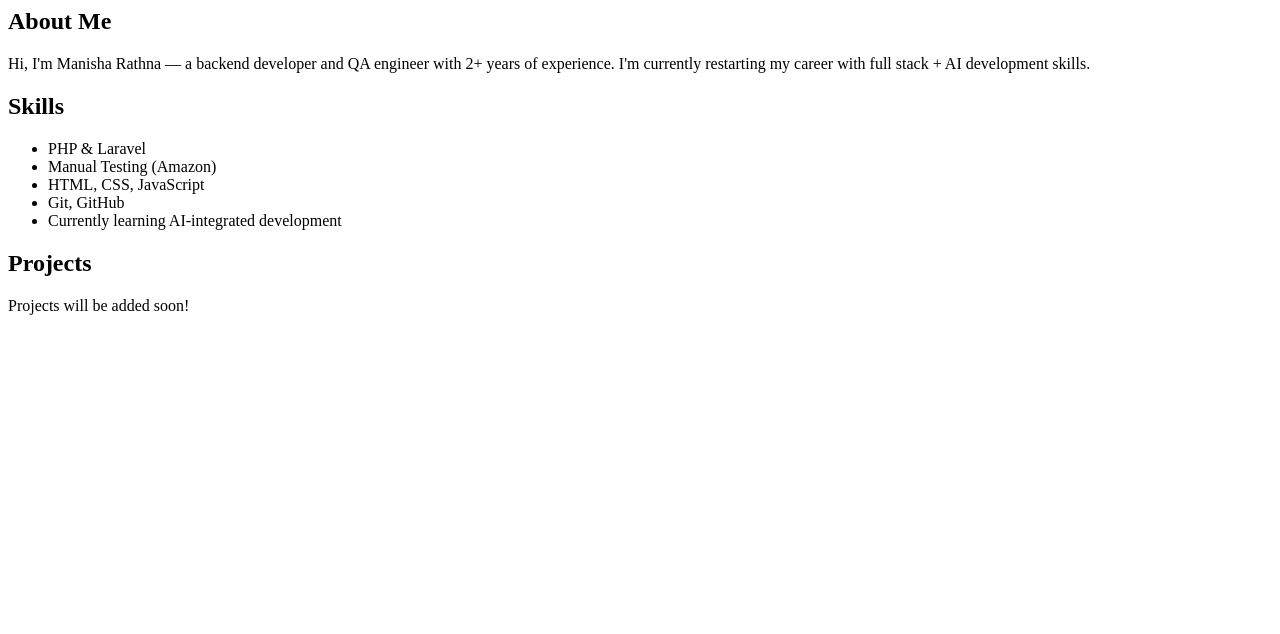
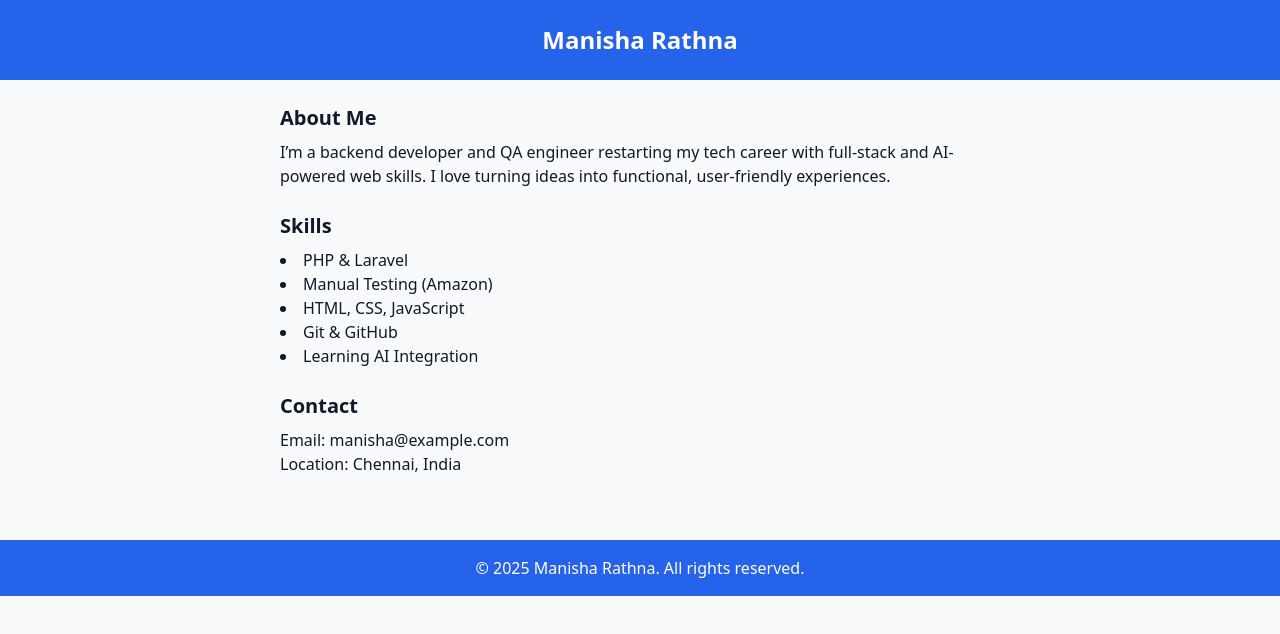
Before and after one commit to Manishaarathna97/portfolio, a plain HTML site: page index.html in a window 1280 px wide. Drawn offline with nearby package versions, Linux system fonts and the light colour scheme.

Commit message:
Personal Info Page.html

```diff
--- a/index.html
+++ b/index.html
@@ -1,20 +1,50 @@
-<section id="about">
-  <h2>About Me</h2>
-  <p>Hi, I'm Manisha Rathna — a backend developer and QA engineer with 2+ years of experience. I'm currently restarting my career with full stack + AI development skills.</p>
+<!DOCTYPE html>
+<html lang="en">
+<head>
+  <meta charset="UTF-8">
+  <meta name="viewport" content="width=device-width, initial-scale=1.0">
+  <title>Manisha Rathna Portfolio</title>
+  <script src="https://cdn.tailwindcss.com"></script>
+</head>
+<body class="bg-gray-50 text-gray-900 font-sans">
+
+  <header class="bg-blue-600 text-white p-6 text-center text-2xl font-bold">
+    Manisha Rathna
+  </header>
+
+  <main class="max-w-3xl mx-auto p-6">
+    <!-- About Me -->
+    <section class="mb-6">
+      <h2 class="text-xl font-semibold mb-2">About Me</h2>
+      <p>
+        I’m a backend developer and QA engineer restarting my tech career with full-stack and AI-powered web skills.
+        I love turning ideas into functional, user-friendly experiences.
+      </p>
     </section>
 
-<section id="skills">
-  <h2>Skills</h2>
-  <ul>
+    <!-- Skills -->
+    <section class="mb-6">
+      <h2 class="text-xl font-semibold mb-2">Skills</h2>
+      <ul class="list-disc list-inside">
         <li>PHP & Laravel</li>
         <li>Manual Testing (Amazon)</li>
         <li>HTML, CSS, JavaScript</li>
-    <li>Git, GitHub</li>
-    <li>Currently learning AI-integrated development</li>
+        <li>Git & GitHub</li>
+        <li>Learning AI Integration</li>
       </ul>
     </section>
 
-<section id="projects">
-  <h2>Projects</h2>
-  <p>Projects will be added soon!</p>
+    <!-- Contact -->
+    <section>
+      <h2 class="text-xl font-semibold mb-2">Contact</h2>
+      <p>Email: manisha@example.com</p>
+      <p>Location: Chennai, India</p>
     </section>
+  </main>
+
+  <footer class="bg-blue-600 text-white text-center p-4 mt-10">
+    © 2025 Manisha Rathna. All rights reserved.
+  </footer>
+
+</body>
+</html>
```
Lines whose indentation alone changed are shown as unchanged.
